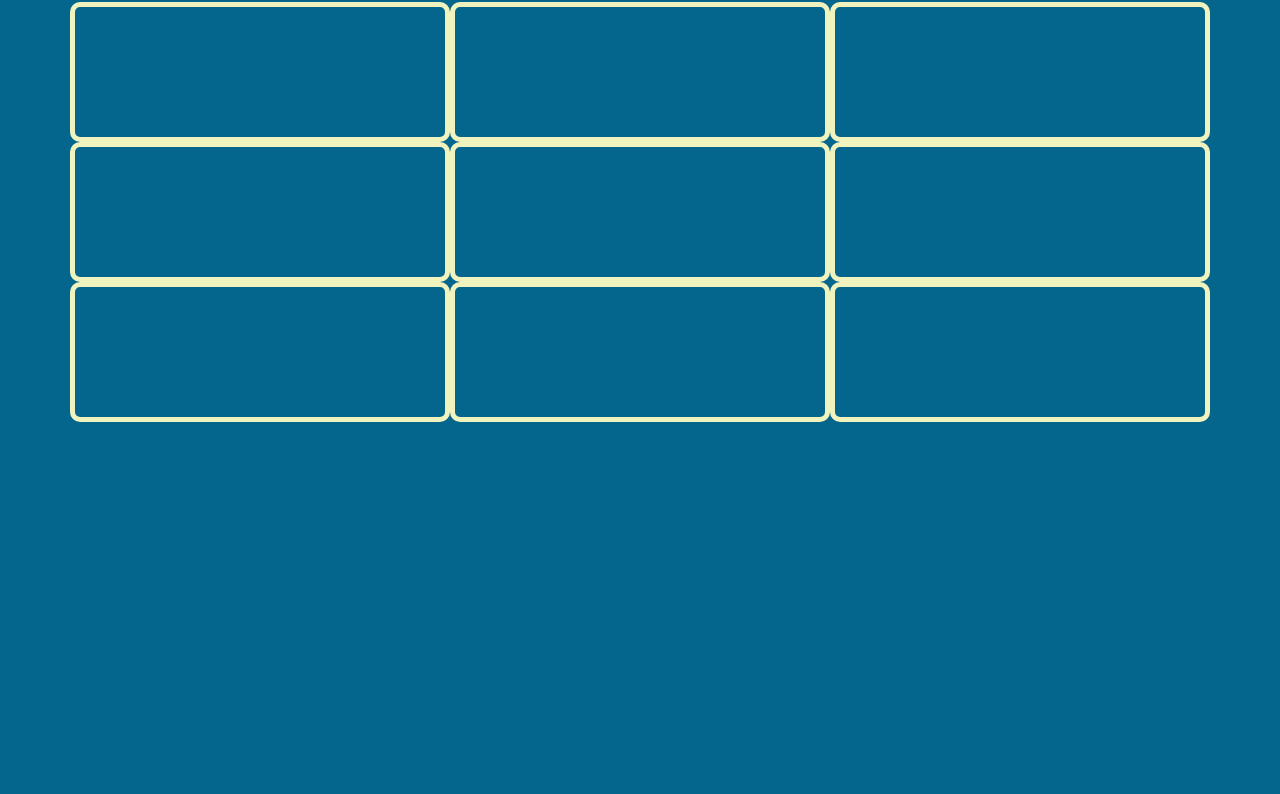
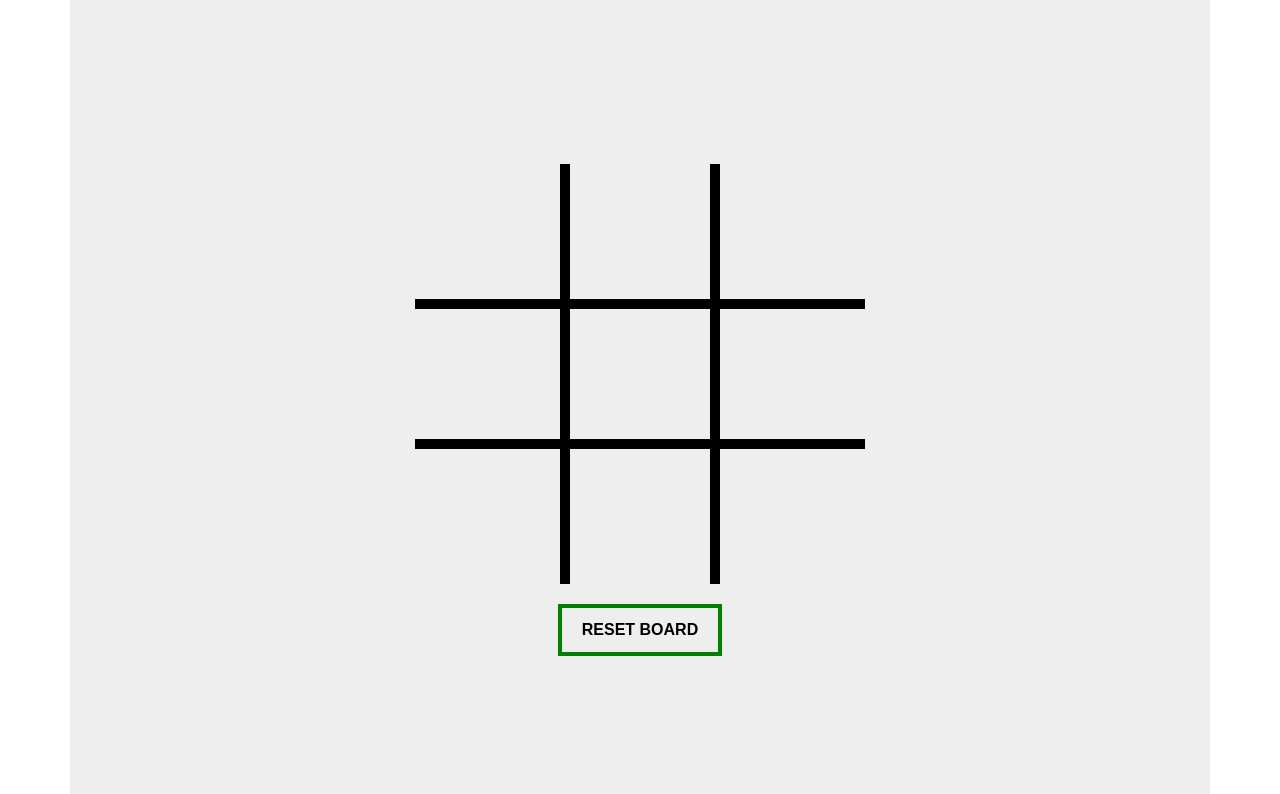
Before and after one commit to nataliesmyth/tictactoe, a website built with webpack: page index.html in a window 1280 px wide. Shown: the part 62-856 px from the top of the page. Before the commit the page ends 800 px from the top, so only its background shows below. Built offline with nearby package versions, Linux system fonts and the light colour scheme.

Commit message:
new design and layout update

```diff
--- a/assets/styles/index.scss
+++ b/assets/styles/index.scss
@@ -7,22 +7,36 @@
     --green: rgb(2, 195, 154);
   }
 
+* {
+  margin: 0;
+  padding: 0;
+  box-sizing: border-box;
+  font-family: Arial, Helvetica, sans-serif;
+}
+
 body {
     font-size: 16px;
     text-align: center;
     font-family: sans-serif;
-    background-color: rgb(5, 102, 141);
-    color: var(--white);
+    // background-color: rgb(5, 102, 141);
+    color: #000;
 }
 
 button {
-    background-color: var(--green);
-    border-radius: 5px;
-    border: .75em solid var(--yellow);
-    padding: 1em;
-    /* font-size: 1em; */
-    font-weight: 700;
-  }
+    outline: none;
+    border: 4px solid green;
+    padding: 10px 20px;
+    font-size: 1rem;
+    font-weight: bold;
+    background: none;
+    transition: all 0.2s ease-in-out;
+}
+
+button:hover {
+    cursor: pointer;
+    background: green;
+    color: white;
+}
 
 h2 {
     margin: 0 auto;
@@ -30,11 +44,61 @@ h2 {
     margin: 10px;
 }
 
+.play-area {
+    display: grid;
+    width: 300px;
+    height: 300px;
+    grid-template-columns: auto auto auto;
+  }
+  .block {
+    display: flex;
+    width: 100px;
+    height: 100px;
+    align-items: center;
+    justify-content: center;
+    font-size: 3rem;
+    font-weight: bold;
+    border: 3px solid black;
+    transition: background 0.2s ease-in-out;
+  }
+
+  .block:hover {
+    cursor: pointer;
+    background: #0ff30f;
+  }
+
+  .occupied:hover {
+    background: #ff3a3a;
+  }
+
+#box-0,
+#box-1,
+#box-2 {
+  border-top: none;
+}
+
+#box-0,
+#box-3,
+#box-6 {
+  border-left: none;
+}
+
+#box-6,
+#box-7,
+#box-8 {
+  border-bottom: none;
+}
+
+#box-2,
+#box-5,
+#box-8 {
+  border-right: none;
+}
 .box {
-    border: 5px solid var(--yellow);
-    border-radius: 10px;
+    border: 5px solid #000;
+    // border-radius: 10px;
     height: 140px;
-    width: 140px;
+    width: 50px;
     font-size: 80px;
     display: flex;
     align-items: center;
@@ -42,8 +106,13 @@ h2 {
 }
 
 .container {
-    width: 500;
-}
+    min-height: 100vh;
+    display: flex;
+    flex-direction: column;
+    align-items: center;
+    justify-content: center;
+    background: #eee;
+  }
 
 
 // .flex-container {
--- a/index.html
+++ b/index.html
@@ -55,25 +55,24 @@
         <button id='save-game'>Save Game</button> -->
 
 
-        <p class='paragraph' id='message'></p>
-        <p class='paragraph' id='game-message'></p>
 
-        <!-- <div id="tic-game"></div> -->
-        <section>
-            <div class="container">
+        <div class="container">
+          <p class='paragraph' id='message'></p>
+          <p class='paragraph' id='game-message'></p>
               <div class="row" id="board">
-                <div class="col-4 box 0" id='0' data-cell-index=0></div>
-                <div class="col-4 box 1" id='1' data-cell-index=1></div>
-                <div class="col-4 box 2" id='2' data-cell-index=2></div>
-                <div class="col-4 box 3" id='3' data-cell-index=3></div>
-                <div class="col-4 box 4" id='4' data-cell-index=4></div>
-                <div class="col-4 box 5" id='5' data-cell-index=5></div>
-                <div class="col-4 box 6" id='6' data-cell-index=6></div>
-                <div class="col-4 box 7" id='7' data-cell-index=7></div>
-                <div class="col-4 box 8" id='8' data-cell-index=8></div>
+                <div class="col-4 box 0" id='box-0' data-cell-index=0></div>
+                <div class="col-4 box 1" id='box-1' data-cell-index=1></div>
+                <div class="col-4 box 2" id='box-2' data-cell-index=2></div>
+                <div class="col-4 box 3" id='box-3' data-cell-index=3></div>
+                <div class="col-4 box 4" id='box-4' data-cell-index=4></div>
+                <div class="col-4 box 5" id='box-5' data-cell-index=5></div>
+                <div class="col-4 box 6" id='box-6' data-cell-index=6></div>
+                <div class="col-4 box 7" id='box-7' data-cell-index=7></div>
+                <div class="col-4 box 8" id='box-8' data-cell-index=8></div>
               </div>
+              <h2 id="winner"></h2>
+              <button onclick="reset_board()">RESET BOARD</button>
             </div>
-          </section>
 
 
       </main>
```
